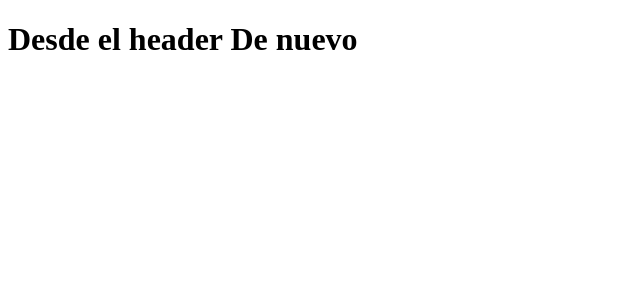
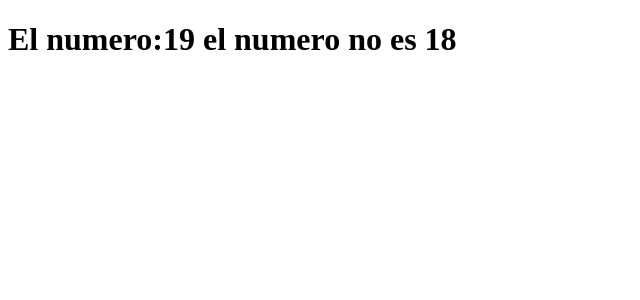
Before and after one commit to alejandrobecerraptor/React-Basicos, a React (Create React App) app: page / in a window 1280 px wide. Shown: the top 300 px of the page, without its empty margins (0-640 px from the left). Built offline with nearby package versions, Linux system fonts and the light colour scheme.

Commit message:
logica en .jsx con el return html

```diff
--- a/src/components/Header.jsx
+++ b/src/components/Header.jsx
@@ -2,8 +2,15 @@ import React from 'react';
 
 function Header() {
 
+    const edad = 19;
+    let mensaje;
+    if(edad == 18){
+        mensaje = 'el numero es 18';
+    }else{
+        mensaje = 'el numero no es 18'
+    }
     return (
-        <h1>Desde el header De nuevo</h1>
+        <h1>El numero:{edad} {mensaje}</h1>
     )
 
 }
```
